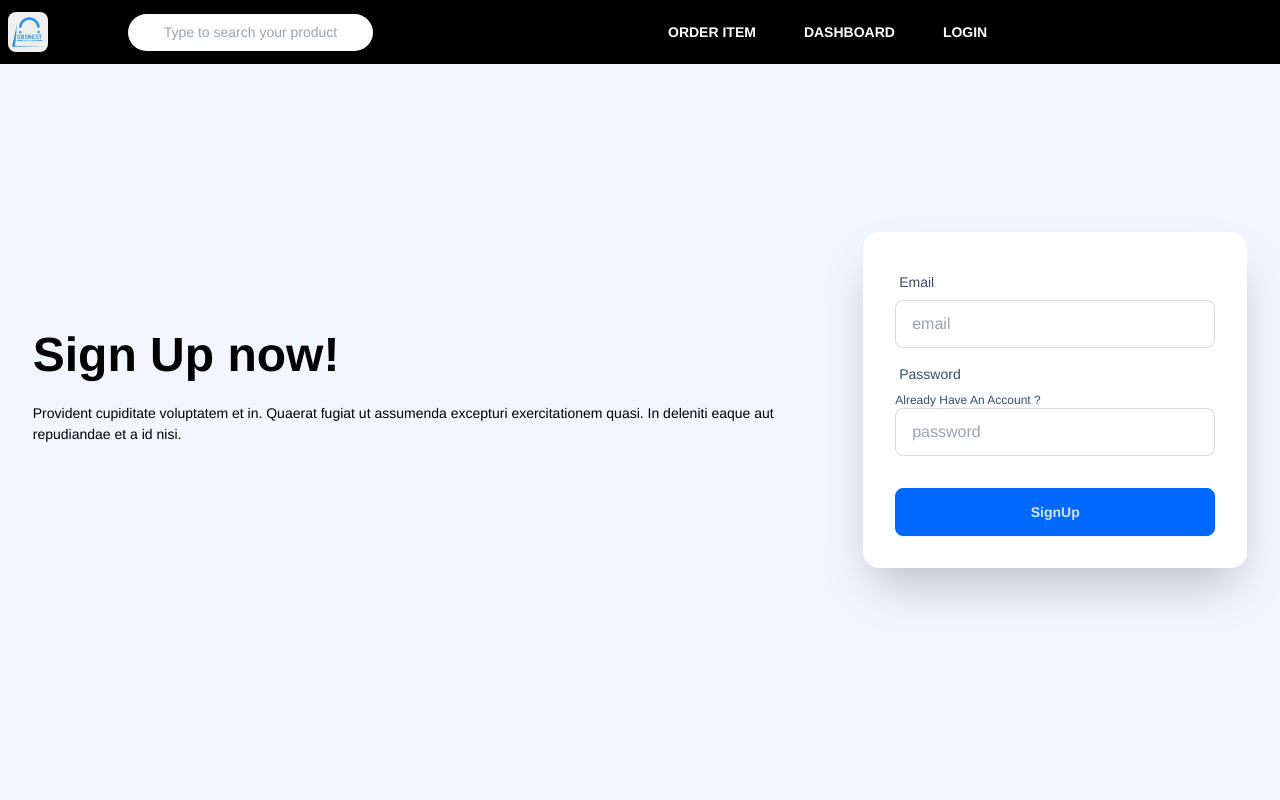
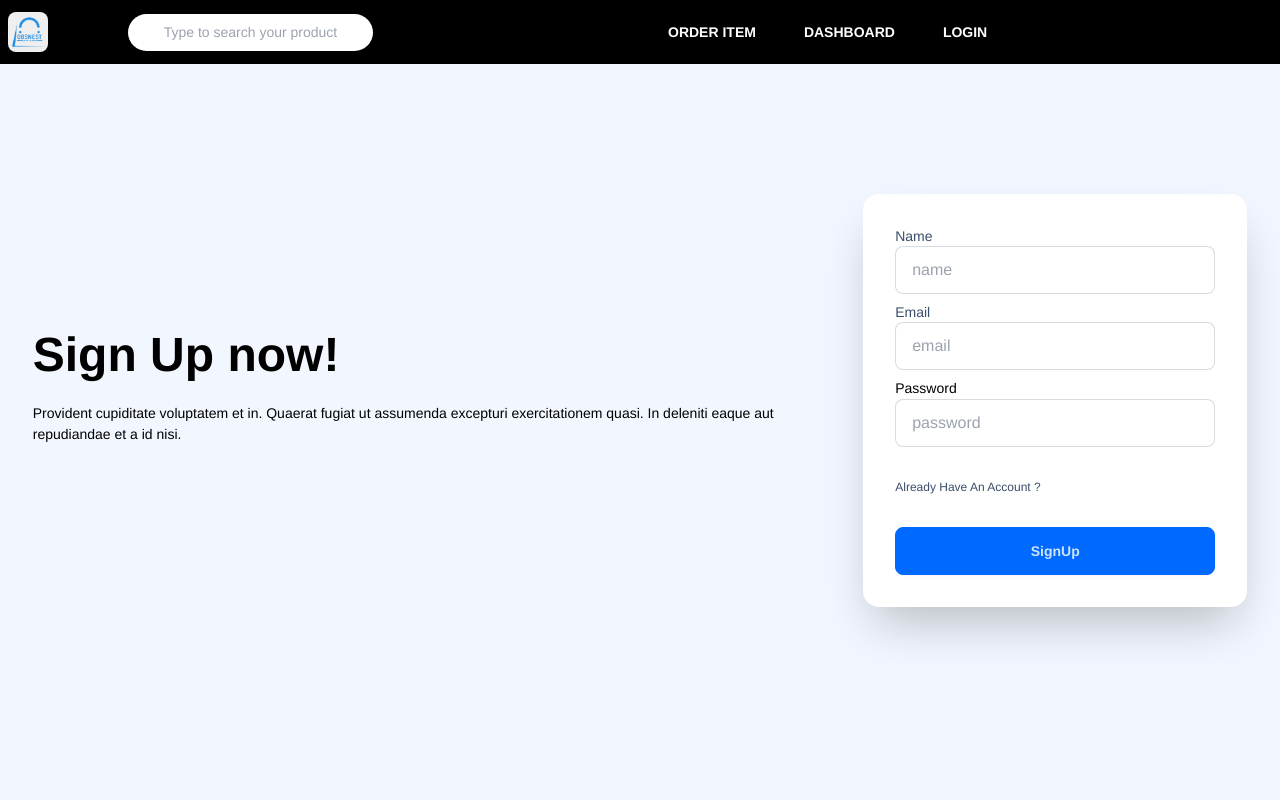
Before and after one commit to sadakatsrabon/Obsnest-MarketPlace, a React (Vite) app: page /signup in a window 1280 px wide. Shown: the top 800 px of the page. Built offline with nearby package versions, Linux system fonts and the light colour scheme.

Commit message:
Get Data form signup from

```diff
--- a/src/pages/Login/Login.jsx
+++ b/src/pages/Login/Login.jsx
@@ -17,6 +17,7 @@ const Login = () => {
                     <p className="py-6">Provident cupiditate voluptatem et in. Quaerat fugiat ut assumenda excepturi exercitationem quasi. In deleniti eaque aut repudiandae et a id nisi.</p>
                 </div>
                 <div className="card shrink-0 w-full max-w-sm shadow-2xl bg-base-100">
+                    {/* FORM */}
                     <form onSubmit={handleLogin} className="card-body">
                         <div className="form-control">
                                 <span className="label-text">Email</span>
--- a/src/pages/SignUp/SignUp.jsx
+++ b/src/pages/SignUp/SignUp.jsx
@@ -1,5 +1,15 @@
 
 const SignUp = () => {
+
+    const handleSignUp = event => {
+        event.preventDefault();
+        const form = event.target;
+        const name = form.name.value;
+        const email = form.email.value;
+        const password = form.password.value;
+        console.log(name, email, password);
+    }
+
     return (
         <div className="hero min-h-screen bg-base-200">
             <div className="hero-content flex-col lg:flex-row">
@@ -8,22 +18,27 @@ const SignUp = () => {
                     <p className="py-6">Provident cupiditate voluptatem et in. Quaerat fugiat ut assumenda excepturi exercitationem quasi. In deleniti eaque aut repudiandae et a id nisi.</p>
                 </div>
                 <div className="card shrink-0 w-full max-w-sm shadow-2xl bg-base-100">
+                    {/* FORM */}
                     <form className="card-body">
                         <div className="form-control">
-                            <label className="label">
-                                <span className="label-text">Email</span>
-                            </label>
-                            <input type="email" placeholder="email" className="input input-bordered" required />
+                            <span className="label-text">Name</span>
+                            <input name="name" type="name" placeholder="name" className="input input-bordered" required />
+                        </div>
+
+                        <div className="form-control">
+                            <span className="label-text">Email</span>
+                            <input name="email" type="email" placeholder="email" className="input input-bordered" required />
                         </div>
                         <div className="form-control">
-                            <label className="label">
-                                <span className="label-text">Password</span>
-                            </label>
+                            <span className="lable-text">Password</span>
+                            <input name="password" type="password" placeholder="password" className="input input-bordered" required />
+                        </div>
+
+                        <div className="form-control mt-6">
                             <a href="/login" className="label-text-alt link link-hover">Already Have An Account ?</a>
-                            <input type="password" placeholder="password" className="input input-bordered" required />
                         </div>
                         <div className="form-control mt-6">
-                            <button className="btn btn-primary">SignUp</button>
+                            <input className="btn btn-primary" type="submit" value="SignUp" />
                         </div>
                     </form>
                 </div>
```
